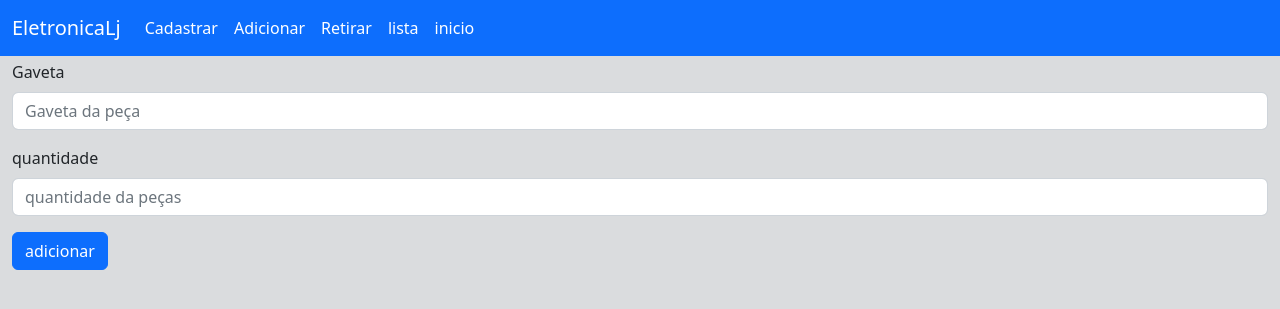
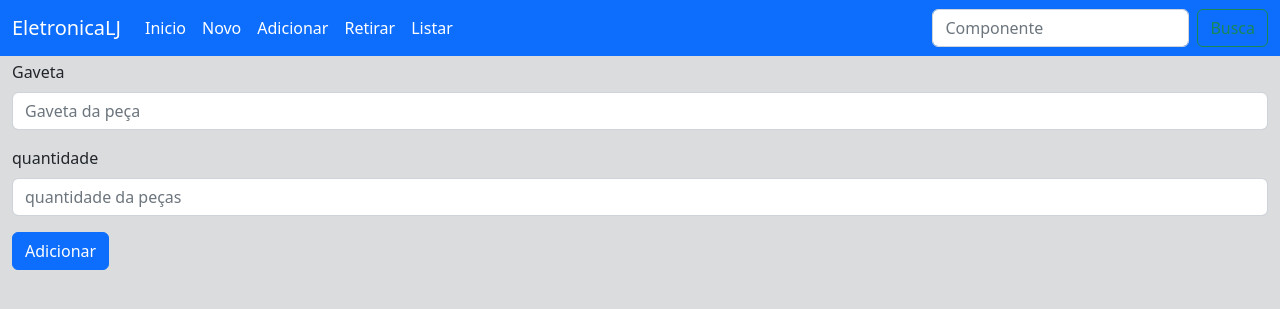
Before and after one commit to marcelo-antonio-nunes/eletronicalj, a Flask app: page /entrada in a window 1280 px wide. Shown: the top 309 px of the page. Run offline with Flask 2, Linux system fonts and the light colour scheme; some libraries are stand-ins or nearby versions.

Commit message:
Adicionado a busca

```diff
--- a/main.py
+++ b/main.py
@@ -4,6 +4,17 @@ from sqlitehelper.database import DatabaseHelper as db
 
 
 app = Flask(__name__)
+
+
+# ----------------------------------------------busca
+@app.route('/busca',methods=['POST'])
+def busca():
+    dt = db()
+    componente = request.form['componente']
+    lista = dt.busca_componente(componente)
+    return render_template('lista.html', lista=lista)
+
+# ----------------------------------------------fim
 
 # ----------------------------------------------page inicial
 @app.route('/',methods=['GET',])
--- a/sqlitehelper/database.py
+++ b/sqlitehelper/database.py
@@ -52,3 +52,8 @@ class DatabaseHelper:
     def listar_todos(self):
         result = self.cursor.execute("SELECT * FROM componente")
         return result.fetchall()
+
+
+    def busca_componente(self,c):
+        result = self.cursor.execute("SELECT * FROM componente WHERE codigo LIKE ?",["%"+c+"%",])
+        return result.fetchall()
--- a/templates/cadastrar.html
+++ b/templates/cadastrar.html
@@ -19,7 +19,7 @@
         <input type="number" class="form-control" name="quantidade" placeholder="quantidade da peças">
       </div>
 
-    <button type="submit" class="btn btn-primary">Submit</button>
+    <button type="submit" class="btn btn-primary">Cadastrar</button>
   </form>
 
 {%endblock%}
--- a/templates/entrada.html
+++ b/templates/entrada.html
@@ -12,7 +12,7 @@
         <input type="number" class="form-control" name="quantidade" placeholder="quantidade da peças">
       </div>
 
-   <button type="submit" class="btn btn-primary">adicionar</button>
+   <button type="submit" class="btn btn-primary">Adicionar</button>
 
   </form>
 
--- a/templates/saida.html
+++ b/templates/saida.html
@@ -11,7 +11,7 @@
         <input type="number" class="form-control" name="quantidade" placeholder="quantidade da peças">
       </div>
 
-   <button type="submit" class="btn btn-primary">retirar</button>
+   <button type="submit" class="btn btn-primary">Retirar</button>
 
   </form>
 
--- a/templates/template.html
+++ b/templates/template.html
@@ -10,46 +10,52 @@
 </head>
 
 <body class="bg-secondary bg-opacity-25">
-    <div class="position-fixed w-100" >
-    {% block navbar %}
+    <div class="position-fixed w-100">
+        {% block navbar %}
+
 
         <!-- inicio do navbar -->
-        <nav class="navbar navbar-expand-lg bg-primary mt-0 font-weight-bold">
+        <nav class="navbar navbar-expand-lg navbar-dark bg-primary">
             <div class="container-fluid">
-                <a class="navbar-brand text-white" href="#">EletronicaLj</a>
-                <button class="navbar-toggler" type="button" data-bs-toggle="collapse" data-bs-target="#navbarNav"
-                    aria-controls="navbarNav" aria-expanded="false" aria-label="Toggle navigation">
+                <a class="navbar-brand" href="#">EletronicaLJ</a>
+                <button class="navbar-toggler" type="button" data-bs-toggle="collapse" data-bs-target="#navbarScroll"
+                    aria-controls="navbarScroll" aria-expanded="false" aria-label="Toggle navigation">
                     <span class="navbar-toggler-icon"></span>
                 </button>
-                <div class="collapse navbar-collapse text-white" id="navbarNav">
-                    <ul class="navbar-nav">
+                <div class="collapse navbar-collapse" id="navbarScroll">
+                    <ul class="navbar-nav me-auto my-2 my-lg-0 navbar-nav-scroll" style="--bs-scroll-height: 100px;">
                         <li class="nav-item">
-                            <a class="nav-link active text-white" aria-current="page" href="/cadastrar">Cadastrar</a>
+                            <a class="nav-link active" aria-current="page" href="/">Inicio</a>
                         </li>
                         <li class="nav-item">
-                            <a class="nav-link text-white" href="/entrada">Adicionar</a>
+                            <a class="nav-link active" href="/cadastrar">Novo</a>
                         </li>
                         <li class="nav-item">
-                            <a class="nav-link text-white" href="/saida">Retirar</a>
+                            <a class="nav-link active" href="/entrada">Adicionar</a>
                         </li>
                         <li class="nav-item">
-                            <a class="nav-link text-white "href="/lista">lista</a>
+                            <a class="nav-link active" href="/saida">Retirar</a>
                         </li>
                         <li class="nav-item">
-                            <a class="nav-link text-white "href="/">inicio</a>
+                            <a class="nav-link active" href="/lista">Listar</a>
                         </li>
                     </ul>
+                    <form class="d-flex" action="/busca" method="post">
+                        <input class="form-control me-2" type="search" placeholder="Componente" aria-label="Busca"
+                            name="componente">
+                        <button class="btn btn-outline-success" type="submit">Busca</button>
+                    </form>
                 </div>
             </div>
         </nav>
         <!-- fim do navbar -->
         {%endblock%}
     </div><br><br>
-   <div>
+    <div>
         {% block content %}
 
         {%endblock%}
-</div>
+    </div>
     <script src="../static/bootstrap.js"></script>
 
 </body>
```
